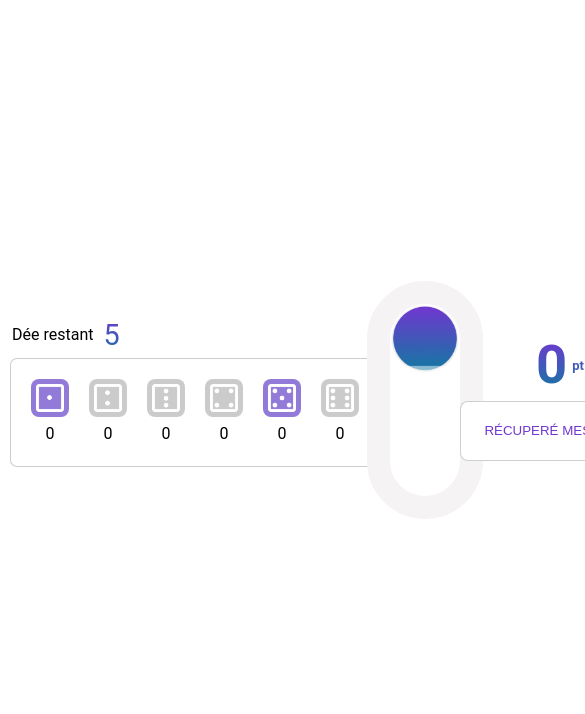
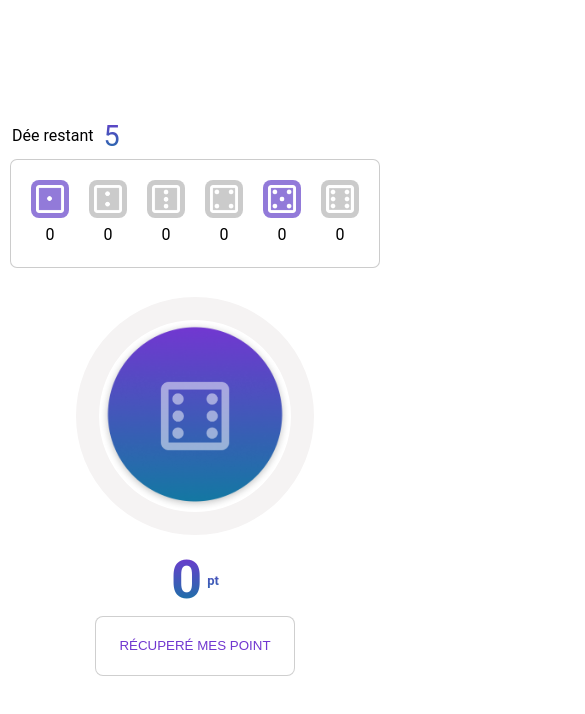
Before and after one commit to OSU78/school-project-farkle, a website: page client/game.html in a window 390 px wide. Shown: the top 714 px of the page, 585 px wide, since content can reach past the window. Drawn offline with nearby package versions, Linux system fonts and the light colour scheme; no server answers.

Commit message:
update responsive-mobile

```diff
--- a/client/game.html
+++ b/client/game.html
@@ -36,7 +36,7 @@
 
       </div>
 
-      <div class="flex row center gap20 spaceArround">
+      <div class="flex row center gap20 spaceArround responsiveFlex">
 
 
       <div class="flex column center fitContent">
```
